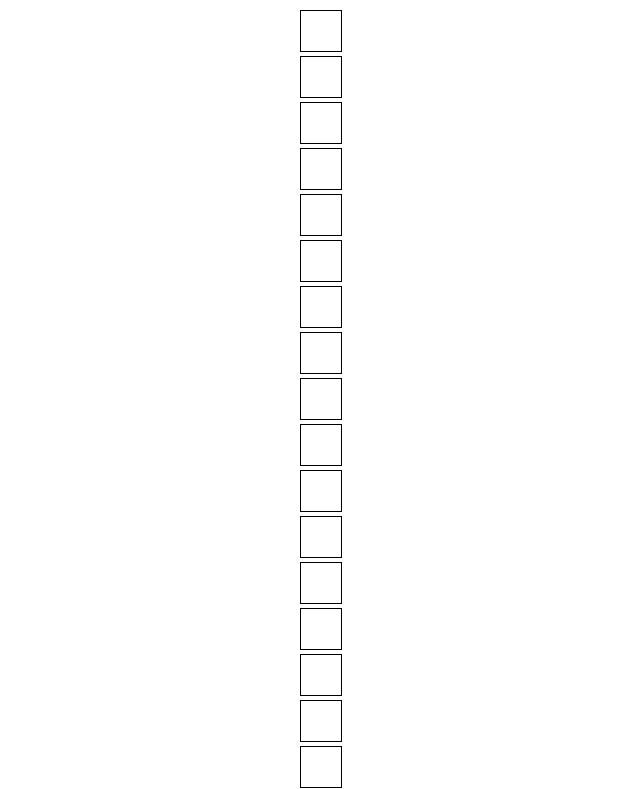
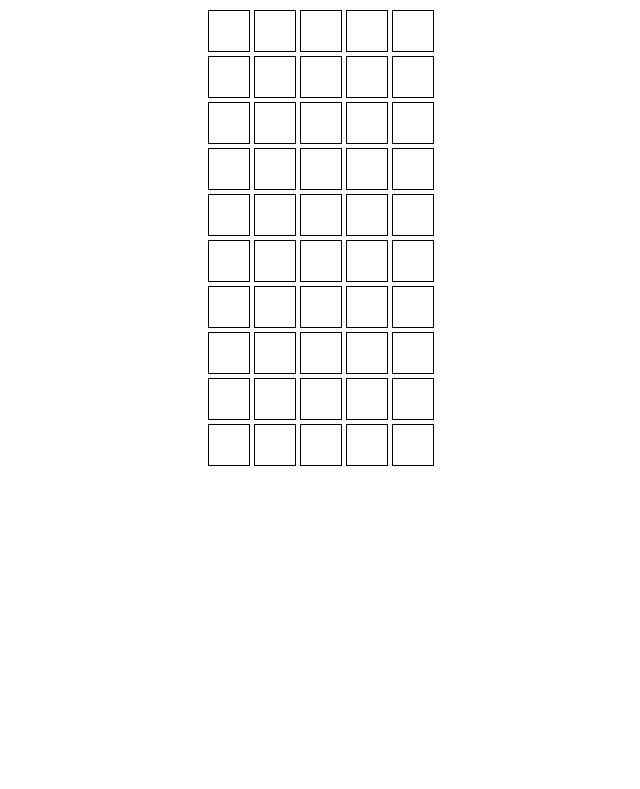
Before and after one commit to RachelSama/50-grid, a plain HTML site: page index.html in a window 1280 px wide. Shown: the top 789 px of the page, without its empty margins (319-959 px from the left). Drawn offline with Linux system fonts and the light colour scheme.

Commit message:
mod filas

```diff
--- a/index.html
+++ b/index.html
@@ -1,5 +1,6 @@
 <!DOCTYPE html>
 <html>
+
 <head>
   <title>Tabla con celdas verdes</title>
   <style>
@@ -8,10 +9,12 @@
       flex-direction: column;
       align-items: center;
     }
+
     .fila {
       display: flex;
       flex-direction: row;
     }
+
     .celda {
       width: 40px;
       height: 40px;
@@ -19,16 +22,22 @@
       border: 1px solid black;
       cursor: pointer;
     }
+
     .celda.verde {
       background-color: rgb(130, 177, 130);
     }
   </style>
 </head>
+
 <body>
   <div class="tabla"></div>
   <script>
     const tabla = document.querySelector('.tabla');
-    for (let i = 0; i < 50; i++) {
+    for (let i = 0; i < 10; i++) {
+      const fila = document.createElement('div');
+      fila.classList.add('fila');
+      tabla.appendChild(fila);
+      for (let j = 0; j < 5; j++) {
         const celda = document.createElement('div');
         celda.classList.add('celda');
         const color = localStorage.getItem(`celda-${i}`);
@@ -40,13 +49,10 @@
           const color = celda.classList.contains('verde') ? 'verde' : '';
           localStorage.setItem(`celda-${i}`, color);
         });
-      tabla.appendChild(celda);
-      if ((i + 1) % 5 === 0) {
-        const fila = document.createElement('div');
-        fila.classList.add('fila');
-        tabla.appendChild(fila);
+        fila.appendChild(celda);
       }
     }
   </script>
 </body>
+
 </html>
```
Lines whose indentation alone changed are shown as unchanged.
